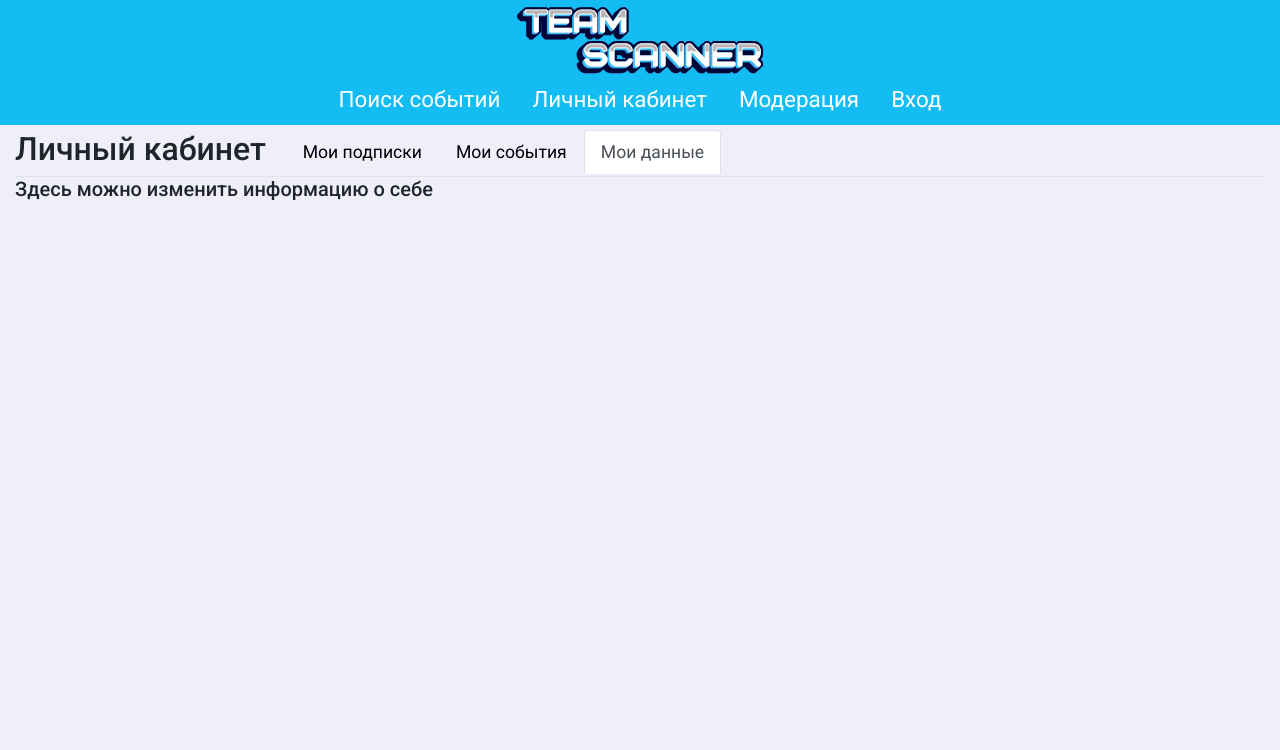
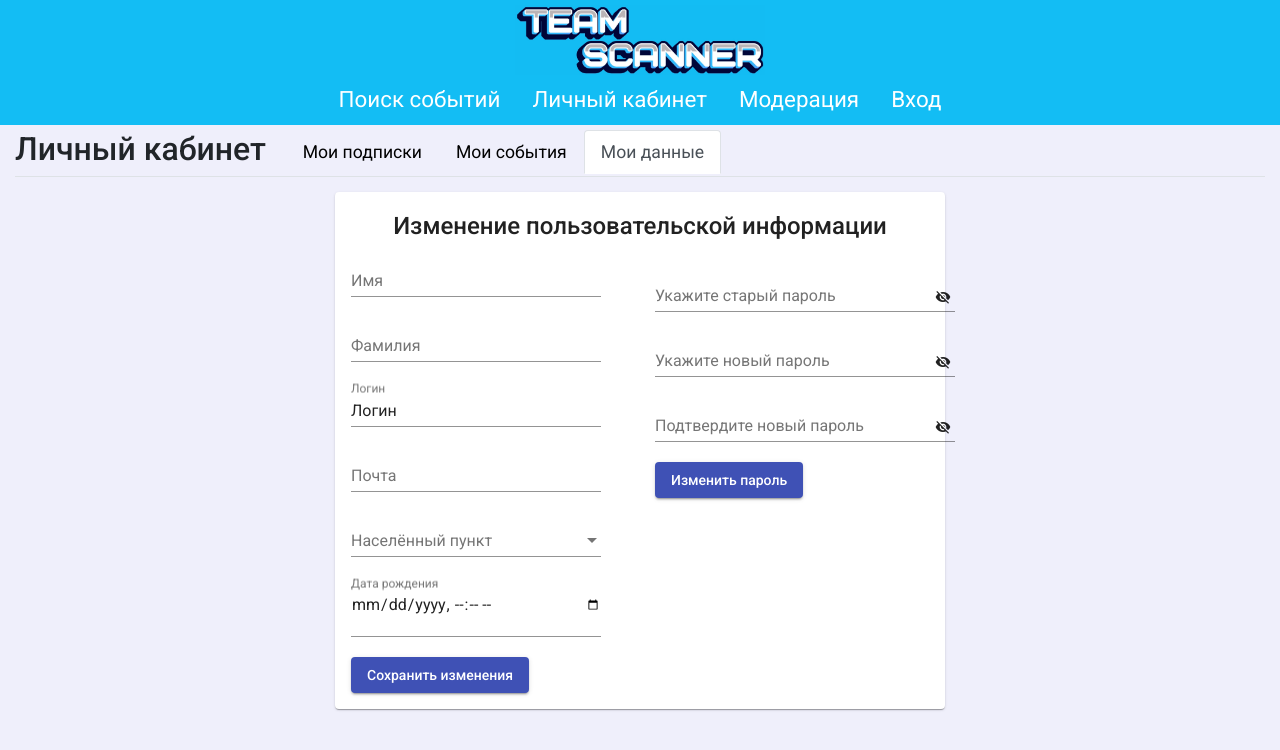
Before and after one commit to StasMalikov/TeamScanner, an Angular app in the folder Проект/front/: page /cabinet/user_data in a window 1280 px wide. Shown: the top 750 px of the page. Built offline with nearby package versions, Linux system fonts and the light colour scheme.

Commit message:
Модуль личных данных

```diff
--- a/Проект/front/src/app/cabinet/user-data/user-data.component.css
+++ b/Проект/front/src/app/cabinet/user-data/user-data.component.css
@@ -2,3 +2,28 @@
   font-size: 110%; /* Размер шрифта в процентах */
   color: black;
 }
+
+.section > div {
+  display: inline-block;
+}
+
+.button {
+  text-align: center;
+}
+
+.example-container .mat-form-field + .mat-form-field {
+  margin-left: 8px;
+}
+
+.example-right-align {
+  text-align: right;
+}
+
+input.example-right-align::-webkit-outer-spin-button,
+input.example-right-align::-webkit-inner-spin-button {
+  display: none;
+}
+
+input.example-right-align {
+  -moz-appearance: textfield;
+}
--- a/Проект/front/src/app/cabinet/user-data/user-data.component.html
+++ b/Проект/front/src/app/cabinet/user-data/user-data.component.html
@@ -13,6 +13,103 @@
     </li>
   </ul>
 
-  <h5>Здесь можно изменить информацию о себе</h5>
+  <div class="row" style="margin-top: 15px">
+    <div class="col-3"></div>
 
+    <div class="col-6">
+      <mat-card>
+        <div class="button">
+        <mat-card-title>Изменение пользовательской информации</mat-card-title>
+        </div>
+
+        <div class="row">
+          <div class="col-6">
+
+              <mat-form-field class="example-full-width" style="min-width: 250px">
+                <mat-label>Имя</mat-label>
+                <input matInput placeholder="Введите имя" value="" >
+              </mat-form-field>
+            <br>
+
+
+              <mat-form-field class="example-full-width" style="min-width: 250px">
+                <mat-label>Фамилия</mat-label>
+                <input matInput placeholder="Введите фамилию" value="">
+              </mat-form-field>
+            <br>
+
+
+              <mat-form-field class="example-full-width" style="min-width: 250px">
+                <mat-label>Логин</mat-label>
+                <input matInput value="Логин" readonly>
+              </mat-form-field>
+            <br>
+
+
+              <mat-form-field class="example-full-width" style="min-width: 250px">
+                <mat-label>Почта</mat-label>
+                <input matInput placeholder="Введите email" value="" type="email">
+              </mat-form-field>
+            <br>
+
+
+              <mat-form-field style="min-width: 250px">
+                <mat-label>Населённый пункт</mat-label>
+                <mat-select [(ngModel)]="selectedCity" name="city">
+                  <mat-option *ngFor="let c of city" [value]="c.value">
+                    {{c.viewValue}}
+                  </mat-option>
+                </mat-select>
+              </mat-form-field>
+            <br>
+
+
+              <mat-form-field class="example-full-width" style="min-width: 250px">
+                <mat-label>Дата рождения</mat-label>
+                <input matInput placeholder="Укажите дату рождения" value="" type="datetime-local">
+              </mat-form-field>
+            <br>
+
+              <button mat-raised-button color="primary">Сохранить изменения</button>
+
+          </div>
+
+          <div class="col-6" style="margin-top: 15px">
+
+            <mat-form-field  style="min-width: 300px">
+              <mat-label>Укажите старый пароль</mat-label>
+              <input matInput [type]="hide1 ? 'password' : 'text'">
+              <button mat-icon-button matSuffix (click)="hide1 = !hide1" [attr.aria-label]="'Hide password'" [attr.aria-pressed]="hide1">
+                <mat-icon>{{hide1 ? 'visibility_off' : 'visibility'}}</mat-icon>
+              </button>
+            </mat-form-field>
+
+            <mat-form-field  style="min-width: 300px">
+              <mat-label>Укажите новый пароль</mat-label>
+              <input matInput [type]="hide2 ? 'password' : 'text'">
+              <button mat-icon-button matSuffix (click)="hide2 = !hide2" [attr.aria-label]="'Hide password'" [attr.aria-pressed]="hide2">
+                <mat-icon>{{hide2 ? 'visibility_off' : 'visibility'}}</mat-icon>
+              </button>
+            </mat-form-field>
+
+            <mat-form-field  style="min-width: 300px">
+              <mat-label>Подтвердите новый пароль</mat-label>
+              <input matInput [type]="hide3 ? 'password' : 'text'">
+              <button mat-icon-button matSuffix (click)="hide3 = !hide3" [attr.aria-label]="'Hide password'" [attr.aria-pressed]="hide3">
+                <mat-icon>{{hide3 ? 'visibility_off' : 'visibility'}}</mat-icon>
+              </button>
+            </mat-form-field>
+
+            <br>
+              <button mat-raised-button color="primary">Изменить пароль</button>
+
+
+          </div>
+        </div>
+
+      </mat-card>
+    </div>
+
+    <div class="col-3"></div>
+  </div>
 </div>
--- a/Проект/front/src/app/cabinet/user-data/user-data.component.ts
+++ b/Проект/front/src/app/cabinet/user-data/user-data.component.ts
@@ -1,4 +1,9 @@
 import { Component, OnInit } from '@angular/core';
+
+interface City {
+  value: string;
+  viewValue: string;
+}
 
 @Component({
   selector: 'app-user-data',
@@ -6,7 +11,19 @@ import { Component, OnInit } from '@angular/core';
   styleUrls: ['./user-data.component.css']
 })
 export class UserDataComponent implements OnInit {
+  selectedCity: string;
 
+  city: City[] = [
+    {value: '0', viewValue: 'Москва'},
+    {value: '1', viewValue: 'Санкт-Петербург'},
+    {value: '2', viewValue: 'Казань'},
+    {value: '2', viewValue: 'Нижний Новгород'},
+    {value: '2', viewValue: 'Екатеринбург'}
+  ];
+
+  hide1 = true;
+  hide2 = true;
+  hide3 = true;
   constructor() { }
 
   ngOnInit() {
--- a/Проект/front/src/app/login-page/login-page.component.css
+++ b/Проект/front/src/app/login-page/login-page.component.css
@@ -5,3 +5,23 @@
 .button {
   text-align: center;
 }
+.button {
+  text-align: center;
+}
+
+.example-container .mat-form-field + .mat-form-field {
+  margin-left: 8px;
+}
+
+.example-right-align {
+  text-align: right;
+}
+
+input.example-right-align::-webkit-outer-spin-button,
+input.example-right-align::-webkit-inner-spin-button {
+  display: none;
+}
+
+input.example-right-align {
+  -moz-appearance: textfield;
+}
--- a/Проект/front/src/app/login-page/login-page.component.html
+++ b/Проект/front/src/app/login-page/login-page.component.html
@@ -3,25 +3,36 @@
       <div class="col-4"></div>
 
       <div class="col-4">
+        <mat-card>
 
-        <div class="button">
-        <h2>Вход</h2>
-        </div>
+          <div class="button">
+            <h3>Вход</h3>
+          </div>
+          <br>
 
-        <form>
-          <div class="form-group">
-            <input type="text" class="form-control" [(ngModel)]="authUser.login" name="login" aria-describedby="emailHelp" placeholder="Логин">
+          <div class="button">
+            <mat-form-field style="min-width: 300px">
+              <mat-label>Логин</mat-label>
+              <input matInput [(ngModel)]="authUser.login" name="login" aria-describedby="emailHelp" placeholder="Логин">
+            </mat-form-field>
           </div>
-          <div class="form-group">
-            <input type="password" class="form-control" [(ngModel)]="authUser.password" name="password" placeholder="Пароль">
+
+          <div class="button">
+          <mat-form-field style="min-width: 300px">
+            <mat-label>Пароль</mat-label>
+            <input matInput [type]="hide ? 'password' : 'text'">
+            <button mat-icon-button matSuffix (click)="hide = !hide" [attr.aria-label]="'Hide password'" [attr.aria-pressed]="hide">
+              <mat-icon>{{hide ? 'visibility_off' : 'visibility'}}</mat-icon>
+            </button>
+          </mat-form-field>
           </div>
 
           <div class="button" style="margin-bottom: 5px">
-            <a style="color: white" class="btn btn-primary" (click)="signIn()">Войти</a>&nbsp;
-            <a style="color: white" href="/register" class="btn btn-primary">Зарегистрироваться</a>
+            <button mat-raised-button color="primary" (click)="signIn()">Войти</button>&nbsp;&nbsp;
+            <a mat-raised-button href="/register">Зарегистрироваться</a>
           </div>
+        </mat-card>
 
-        </form>
       </div>
 
       <div class="col-4"></div>
--- a/Проект/front/src/app/login-page/login-page.component.ts
+++ b/Проект/front/src/app/login-page/login-page.component.ts
@@ -13,7 +13,7 @@ export class LoginPageComponent implements OnInit {
     login: '',
     password: ''
   };
-
+hide = true;
   constructor(private auth: AuthService) { }
 
   ngOnInit() {}
--- a/Проект/front/src/app/models/registerUser.ts
+++ b/Проект/front/src/app/models/registerUser.ts
@@ -2,7 +2,7 @@ export class RegisterUser {
   login: string;
   password: string;
   city: string;
-  age: number;
+  age: string;
   //firstName: string;
   //lastName: string;
 
--- a/Проект/front/src/app/register-page/register-page.component.html
+++ b/Проект/front/src/app/register-page/register-page.component.html
@@ -3,38 +3,62 @@
     <div class="col-4"></div>
 
     <div class="col-4">
-
+      <mat-card>
       <div class="button">
-        <h2>Регистрация</h2>
+        <h3>Регистрация</h3>
       </div>
 
-      <form>
-        <div class="form-group">
-          <input type="text" class="form-control" [(ngModel)]="registerUser.login" name="login" aria-describedby="emailHelp" placeholder="Логин">
+        <div class="button">
+          <mat-form-field style="min-width: 300px">
+            <mat-label>Логин</mat-label>
+            <input matInput [(ngModel)]="registerUser.login" name="login" aria-describedby="emailHelp" placeholder="Логин">
+          </mat-form-field>
         </div>
 
-        <div class="form-group">
-          <input type="text" class="form-control" [(ngModel)]="registerUser.city" name="city" aria-describedby="emailHelp" placeholder="Город">
+        <div class="button">
+        <mat-form-field style="min-width: 300px">
+          <mat-label>Населённый пункт</mat-label>
+          <mat-select [(ngModel)]="selectedCity" name="city">
+            <mat-option *ngFor="let c of city" [value]="c.value">
+              {{c.viewValue}}
+            </mat-option>
+          </mat-select>
+        </mat-form-field>
         </div>
 
-        <div class="form-group">
-          <input type="number" class="form-control" [(ngModel)]="registerUser.age" name="age" aria-describedby="emailHelp" placeholder="Возраст">
+        <div class="button">
+        <mat-form-field class="example-full-width" style="min-width: 300px">
+          <mat-label>Дата рождения</mat-label>
+          <input matInput placeholder="Укажите дату рождения" value="" type="datetime-local" [(ngModel)]="registerUser.age" name="age">
+        </mat-form-field>
         </div>
 
-        <div class="form-group">
-          <input type="password" class="form-control" [(ngModel)]="registerUser.password" name="password" placeholder="Пароль">
+        <div class="button">
+          <mat-form-field  style="min-width: 300px">
+            <mat-label>Пароль</mat-label>
+            <input matInput [type]="hide1 ? 'password' : 'text'" [(ngModel)]="registerUser.password" name="password">
+            <button mat-icon-button matSuffix (click)="hide1 = !hide1" [attr.aria-label]="'Hide password'" [attr.aria-pressed]="hide1">
+              <mat-icon>{{hide1 ? 'visibility_off' : 'visibility'}}</mat-icon>
+            </button>
+          </mat-form-field>
         </div>
 
-        <div class="form-group">
-          <input type="password" class="form-control" [(ngModel)]="confirmPassword" name="confirmPassword" placeholder="Подтверждение пароля">
+        <div class="button">
+          <mat-form-field  style="min-width: 300px">
+            <mat-label>Пароль</mat-label>
+            <input matInput [type]="hide2 ? 'password' : 'text'" [(ngModel)]="confirmPassword" name="confirmPassword">
+            <button mat-icon-button matSuffix (click)="hide2 = !hide2" [attr.aria-label]="'Hide password'" [attr.aria-pressed]="hide2">
+              <mat-icon>{{hide2 ? 'visibility_off' : 'visibility'}}</mat-icon>
+            </button>
+          </mat-form-field>
         </div>
 
         <div class="button" style="margin-bottom: 5px">
-          <a style="color: white" class="btn btn-primary" (click)="register()">Зарегистрироваться</a>&nbsp;
-          <a style="color: white" href="/login" class="btn btn-primary" >Войти</a>&nbsp;
+          <button mat-raised-button color="primary" (click)="register()">Зарегистрироваться</button>&nbsp;&nbsp;
+          <a mat-raised-button href="/login">Войти</a>
         </div>
 
-      </form>
+      </mat-card>
     </div>
 
     <div class="col-4"></div>
--- a/Проект/front/src/app/register-page/register-page.component.ts
+++ b/Проект/front/src/app/register-page/register-page.component.ts
@@ -1,6 +1,11 @@
 import { Component, OnInit } from '@angular/core';
 import {RegisterUser} from '../models/registerUser';
 import {AuthService} from '../services/auth.service';
+
+interface City {
+  value: string;
+  viewValue: string;
+}
 
 @Component({
   selector: 'app-register-page',
@@ -13,8 +18,19 @@ export class RegisterPageComponent implements OnInit {
     login: '',
     password: '',
     city: '',
-    age: 0
+    age: ''
   };
+
+  city: City[] = [
+    {value: '0', viewValue: 'Москва'},
+    {value: '1', viewValue: 'Санкт-Петербург'},
+    {value: '2', viewValue: 'Казань'},
+    {value: '2', viewValue: 'Нижний Новгород'},
+    {value: '2', viewValue: 'Екатеринбург'}
+  ];
+  selectedCity: string;
+  hide1 = true;
+  hide2 = true;
 
   confirmPassword: string;
 
```
Also changed, not shown: Проект/front/src/app/app.module.ts (+18 -5 lines).
